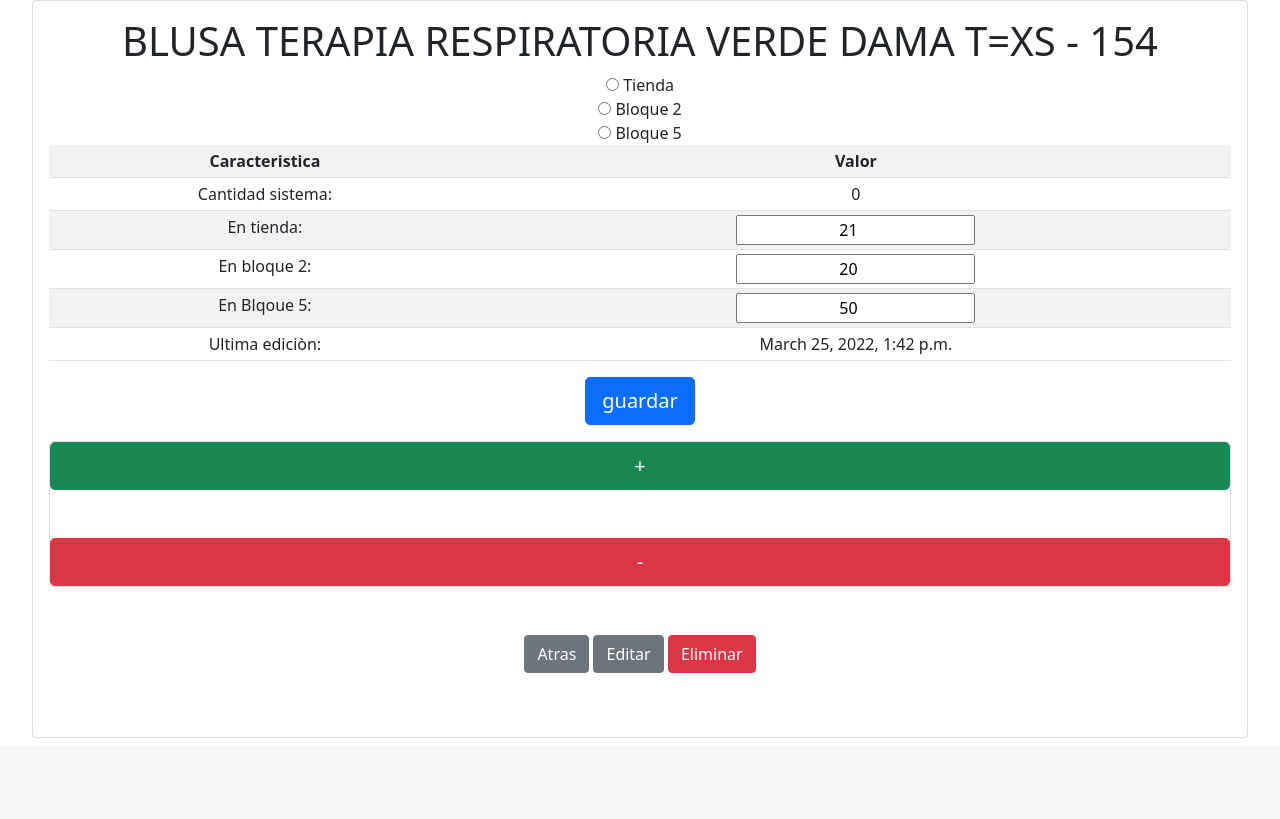
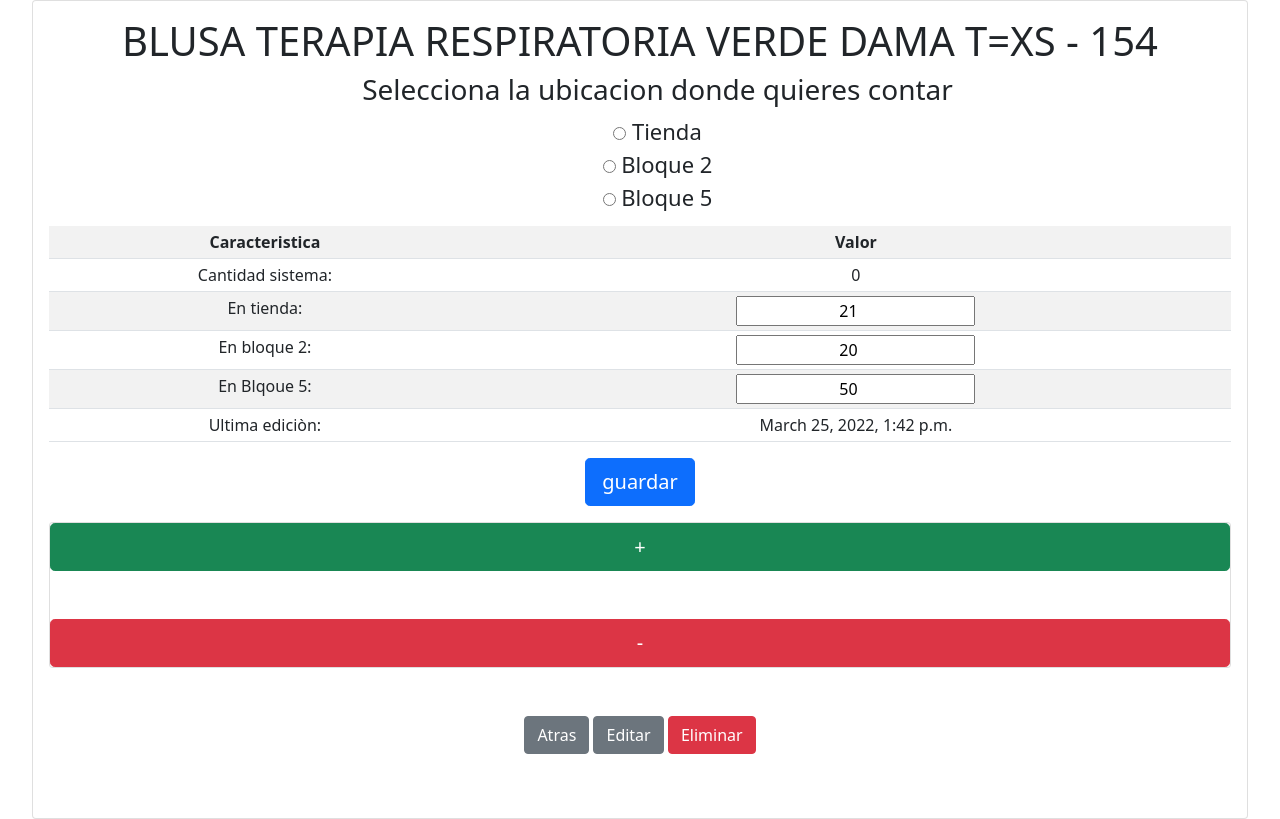
Before and after one commit to adrianvh33/inventario, a Django app: page /productos/1 in a window 1280 px wide. Shown: the part 54-873 px from the top of the page. Before the commit the page ends 792 px from the top, so only its background shows below. Run offline with Django 4.2, Linux system fonts and the light colour scheme; a user stored in the database is signed in; data comes from the database, SQL or seed files in the repository; both versions use the stored data as it was after the commit.

Commit message:
Se estilos al detalle de producto

```diff
--- a/producto/forms.py
+++ b/producto/forms.py
@@ -36,7 +36,7 @@ class ContadorForm(forms.ModelForm):
     CHOICES=[('tienda','Tienda'),
          ('bloque2','Bloque 2'),
          ('bloque5','Bloque 5') ]
-    radioTienda = forms.ChoiceField(choices=CHOICES, widget=forms.RadioSelect(attrs={'id':'radio', 'class':'','onclick':'EnableDisableTB()'}))
+    radioTienda = forms.ChoiceField(choices=CHOICES, widget=forms.RadioSelect(attrs={'id':'radio', 'class':'radioB','onclick':'EnableDisableTB()'}))
     class Meta:
         model = Producto
         fields = ( 'enTienda','enBloque2','enBloque5')
--- a/producto/templates/productos/producto_detalle.html
+++ b/producto/templates/productos/producto_detalle.html
@@ -3,7 +3,8 @@
     <h1>{{producto.nombre}} - {{producto.referencia}}</h1>
 
     <form method="post"   >{% csrf_token %}
-        <div class="mx-auto">
+        <div class="radioCon">
+            <h3>Selecciona la ubicacion donde quieres contar</h3>
             {{form.radioTienda}}
         </div>
     <div class="table-responsive " ></div>
--- a/static/css/style.css
+++ b/static/css/style.css
@@ -0,0 +1,12 @@
+.radioCon {
+    display: block;
+    position: relative;
+    padding-left: 35px;
+    margin-bottom: 12px;
+    cursor: pointer;
+    font-size: 22px;
+    -webkit-user-select: none;
+    -moz-user-select: none;
+    -ms-user-select: none;
+    user-select: none;
+  }
--- a/static/templates/base.html
+++ b/static/templates/base.html
@@ -5,6 +5,7 @@
     <meta charset="UTF-8">
     <meta http-equiv="X-UA-Compatible" content="IE=edge">
     <meta name="viewport" content="width=device-width, initial-scale=1.0">
+    <link href="{% static 'css/style.css' %}" rel="stylesheet"  >
     <link href="https://cdn.jsdelivr.net/npm/bootstrap@5.1.3/dist/css/bootstrap.min.css" rel="stylesheet" integrity="sha384-1BmE4kWBq78iYhFldvKuhfTAU6auU8tT94WrHftjDbrCEXSU1oBoqyl2QvZ6jIW3" crossorigin="anonymous">
 </head>
 <body>
```
Also changed, not shown: db.sqlite3.
